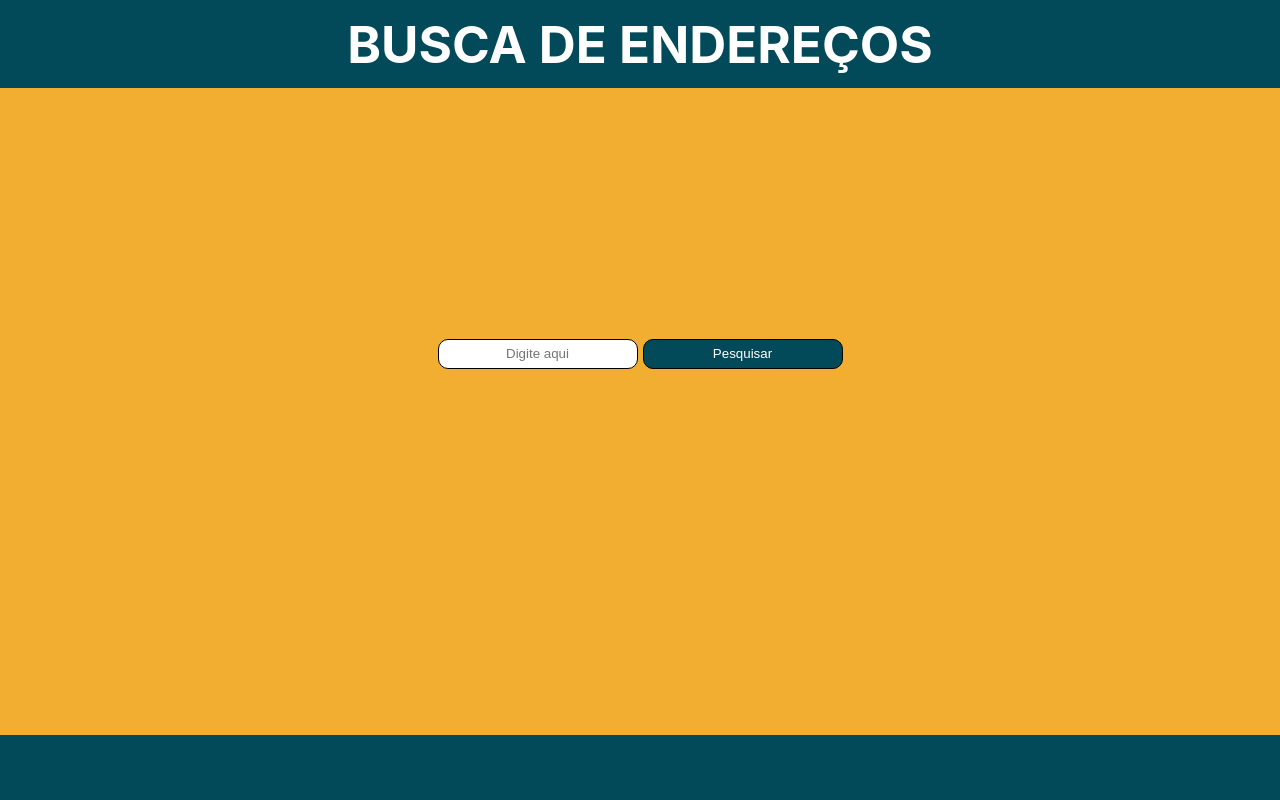
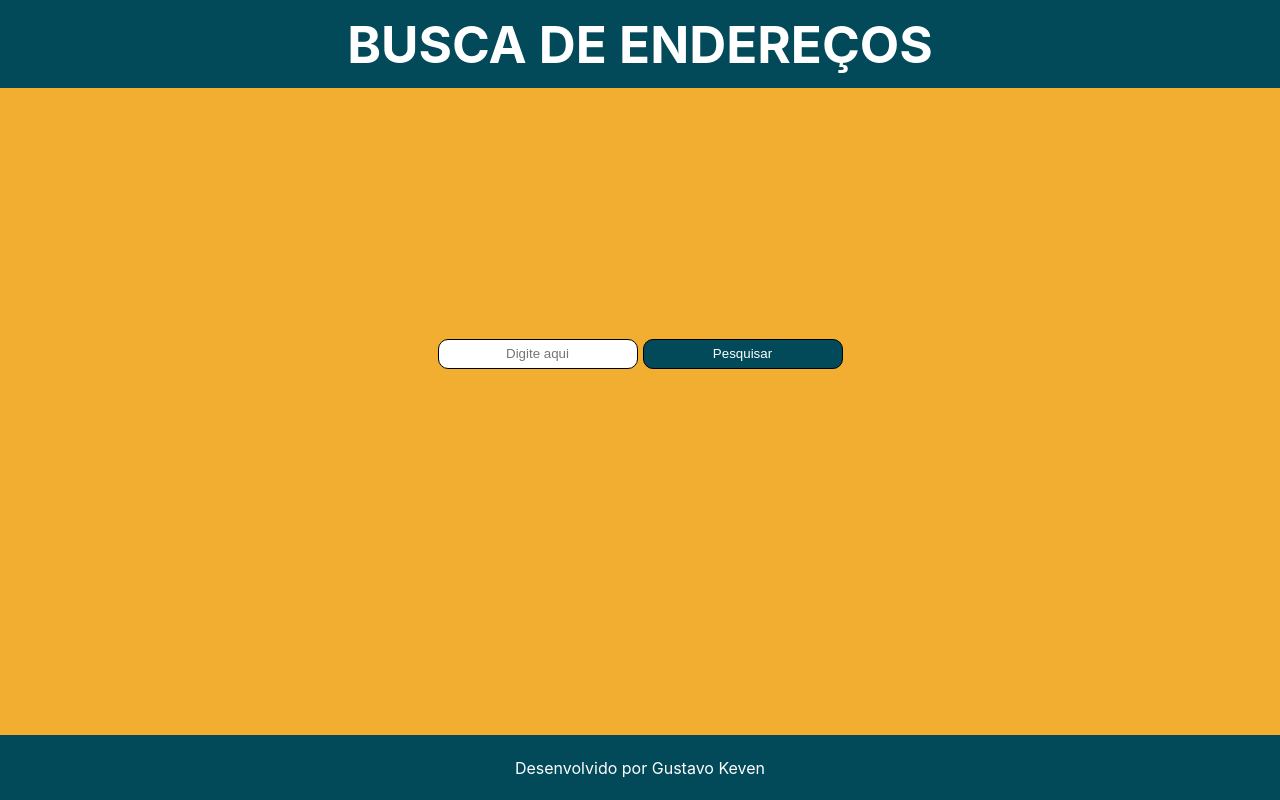
Before and after one commit to gustta11/Buscador-CEPS, a React (Vite) app: page / in a window 1280 px wide. Built offline with nearby package versions, Linux system fonts and the light colour scheme.

Commit message:
Adicionando footer e estilizando footer

```diff
--- a/src/App.css
+++ b/src/App.css
@@ -35,4 +35,7 @@
 .footer{
   grid-area: F;
   background-color: #024959;
+  display: flex;
+  align-items: center;
+  justify-content: center;
 }
--- a/src/App.jsx
+++ b/src/App.jsx
@@ -1,6 +1,7 @@
 import './App.css'
 import PesquisarCep from './components/BuscaCep'
 import NavBar from './layout/Nav.jsx'
+import Footer from './layout/Footer.jsx'
 function App() {
 
 
@@ -16,7 +17,7 @@ function App() {
       </div>
 
       <div className='footer'>
-
+        <Footer/>
       </div>
     </div>
   )
--- a/src/layout/Footer.css
+++ b/src/layout/Footer.css
@@ -0,0 +1,4 @@
+.conteudo_footer{
+    color: white;
+    font-size: 1rem;
+}
--- a/src/layout/Footer.jsx
+++ b/src/layout/Footer.jsx
@@ -2,7 +2,17 @@ import './Footer.css'
 
 const Footer = () =>{
 
+    return(
+    <div className='div_geral_footer'>
 
+        <div className='layout_footer'>
+            <div className='conteudo_footer'>
+                <p>Desenvolvido por Gustavo Keven</p>
+            </div>
+        </div>
+
+    </div>
+    )
 
 }
 
```
